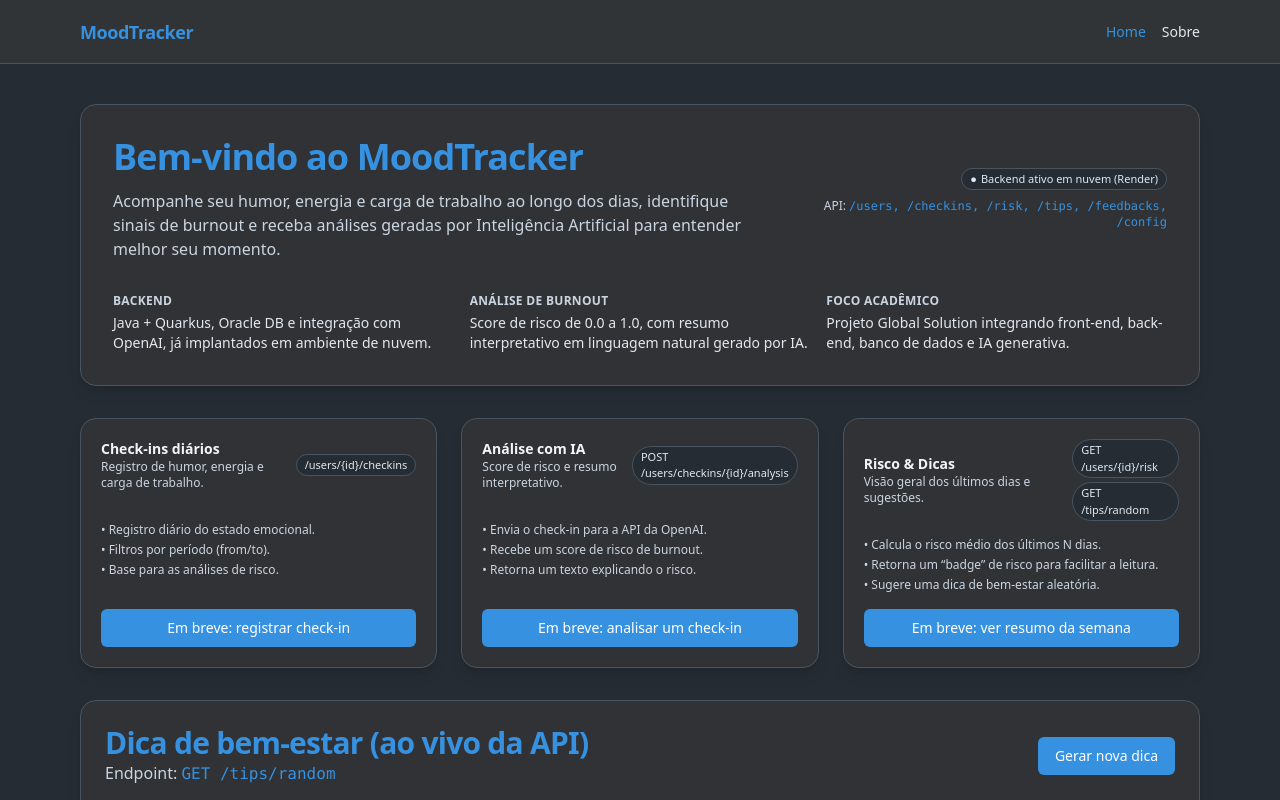
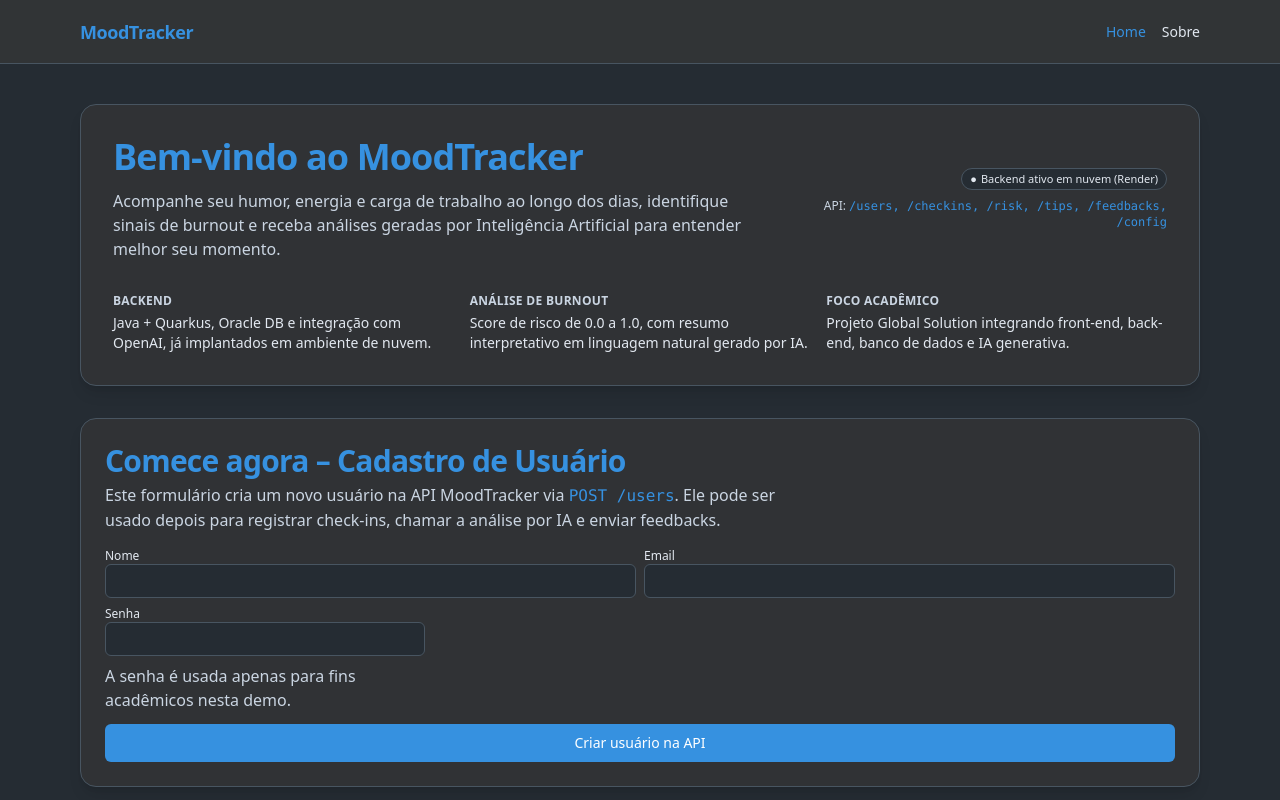
Before and after one commit to 1TDSPO-Hylia/moodtracker-frontend, a React (Vite) app in the folder moodtracker-hylia/: page / in a window 1280 px wide. Shown: the top 800 px of the page. Built offline with nearby package versions, Linux system fonts and the light colour scheme; no server answers.

Commit message:
feat: add user registration functionality and update user type definitions

```diff
--- a/moodtracker-hylia/src/lib/api.ts
+++ b/moodtracker-hylia/src/lib/api.ts
@@ -59,9 +59,10 @@
 ============================ */
 
 export type User = {
-  id: number;
-  name: string;
-  email: string;
+  id?: number;
+  idUsuario?: number;
+  nome?: string;
+  email?: string;
 };
 
 export function getUsers(): Promise<User[]> {
@@ -72,11 +73,13 @@
   return request<User>(`/users/${id}`);
 }
 
-export function createUser(data: {
-  name: string;
+export type NewUserInput = {
+  nome: string;
   email: string;
-  password: string;
-}): Promise<User> {
+  senha: string;
+};
+
+export function createUser(data: NewUserInput): Promise<User> {
   return request<User>("/users", {
     method: "POST",
     body: JSON.stringify(data),
--- a/moodtracker-hylia/src/pages/HomePage.tsx
+++ b/moodtracker-hylia/src/pages/HomePage.tsx
@@ -1,8 +1,9 @@
 // src/pages/HomePage.tsx
-import { useEffect, useState, type FormEvent, } from "react";
+import { useEffect, useState, type FormEvent } from "react";
 import {
   getRandomTip,
   getUserById,
+  createUser,
   getUserCheckins,
   getUserConfig,
   getUserFeedback,
@@ -34,10 +35,20 @@
   const [loadingFeedbacks, setLoadingFeedbacks] = useState(false);
   const [feedbackError, setFeedbackError] = useState<string | null>(null);
 
+  // --- CADASTRO ---
+  const [regName, setRegName] = useState("");
+  const [regEmail, setRegEmail] = useState("");
+  const [regPassword, setRegPassword] = useState("");
+  const [regLoading, setRegLoading] = useState(false);
+  const [regError, setRegError] = useState<string | null>(null);
+  const [regSuccess, setRegSuccess] = useState<string | null>(null);
+
   // formulário de novo feedback
   const [rating, setRating] = useState<number | null>(null);
   const [comment, setComment] = useState("");
   const [sendingFeedback, setSendingFeedback] = useState(false);
+
+  // --- FUNÇÕES ---
 
   async function loadTip() {
     try {
@@ -132,13 +143,49 @@
 
       setComment("");
       setRating(null);
-
       await loadFeedbacks();
     } catch (err) {
       console.error("Erro ao enviar feedback:", err);
       setFeedbackError("Não foi possível enviar o feedback agora.");
     } finally {
       setSendingFeedback(false);
+    }
+  }
+
+  async function handleRegister(e: FormEvent) {
+    e.preventDefault();
+    setRegError(null);
+    setRegSuccess(null);
+
+    if (!regName.trim() || !regEmail.trim() || !regPassword.trim()) {
+      setRegError("Preencha nome, email e senha.");
+      return;
+    }
+
+    try {
+      setRegLoading(true);
+      const created = await createUser({
+        nome: regName.trim(),
+        email: regEmail.trim(),
+        senha: regPassword.trim(),
+      });
+
+      const id =
+        (created as any).idUsuario ??
+        (created as any).id ??
+        "desconhecido";
+
+      setRegSuccess(
+        `Usuário criado com sucesso (ID: ${id}). Você já pode usar esse usuário na API para check-ins, análises e feedbacks.`
+      );
+      setRegName("");
+      setRegEmail("");
+      setRegPassword("");
+    } catch (err) {
+      console.error("Erro ao cadastrar usuário:", err);
+      setRegError("Não foi possível cadastrar o usuário agora.");
+    } finally {
+      setRegLoading(false);
     }
   }
 
@@ -156,6 +203,7 @@
     return d.toLocaleDateString("pt-BR");
   }
 
+  // --- JSX ---
   return (
     <main className="app-container py-10 space-y-8">
       {/* Hero / resumo do projeto */}
@@ -214,6 +262,77 @@
             </p>
           </div>
         </div>
+      </section>
+
+      {/* Cadastro rápido de usuário */}
+      <section className="app-card p-5 md:p-6 space-y-4">
+        <header>
+          <h2 className="app-page-title text-lg md:text-xl text-[#3691E0]">
+            Comece agora – Cadastro de Usuário
+          </h2>
+          <p className="app-text-muted text-xs md:text-sm mt-1 max-w-2xl">
+            Este formulário cria um novo usuário na API MoodTracker via{" "}
+            <code className="text-[#3691E0]">POST /users</code>. Ele pode ser
+            usado depois para registrar check-ins, chamar a análise por IA e
+            enviar feedbacks.
+          </p>
+        </header>
+
+        <form
+          onSubmit={handleRegister}
+          className="grid gap-3 md:grid-cols-[minmax(0,1.2fr),minmax(0,0.8fr)] md:items-end"
+        >
+          <div className="space-y-2">
+            <div className="grid gap-2 md:grid-cols-2">
+              <div className="space-y-1">
+                <label className="text-xs text-slate-200">Nome</label>
+                <input
+                  type="text"
+                  className="w-full rounded-md border border-[#485561] bg-[#252C33] px-3 py-2 text-xs text-slate-100 outline-none focus:ring-2 focus:ring-[#3691E0]"
+                  value={regName}
+                  onChange={(e) => setRegName(e.target.value)}
+                />
+              </div>
+              <div className="space-y-1">
+                <label className="text-xs text-slate-200">Email</label>
+                <input
+                  type="email"
+                  className="w-full rounded-md border border-[#485561] bg-[#252C33] px-3 py-2 text-xs text-slate-100 outline-none focus:ring-2 focus:ring-[#3691E0]"
+                  value={regEmail}
+                  onChange={(e) => setRegEmail(e.target.value)}
+                />
+              </div>
+            </div>
+
+            <div className="space-y-1 md:max-w-xs">
+              <label className="text-xs text-slate-200">Senha</label>
+              <input
+                type="password"
+                className="w-full rounded-md border border-[#485561] bg-[#252C33] px-3 py-2 text-xs text-slate-100 outline-none focus:ring-2 focus:ring-[#3691E0]"
+                value={regPassword}
+                onChange={(e) => setRegPassword(e.target.value)}
+              />
+              <p className="app-text-muted text-[11px] mt-1">
+                A senha é usada apenas para fins acadêmicos nesta demo.
+              </p>
+            </div>
+          </div>
+
+          <div className="flex flex-col gap-2">
+            <button
+              type="submit"
+              className="app-primary-btn text-xs md:text-sm w-full justify-center"
+              disabled={regLoading}
+            >
+              {regLoading ? "Cadastrando..." : "Criar usuário na API"}
+            </button>
+
+            {regError && <p className="app-error text-xs">{regError}</p>}
+            {regSuccess && (
+              <p className="text-[11px] text-emerald-300">{regSuccess}</p>
+            )}
+          </div>
+        </form>
       </section>
 
       {/* Cards principais do “app” */}
@@ -298,11 +417,8 @@
         <div className="flex items-center justify-between gap-3">
           <div>
             <h2 className="app-page-title text-[#3691E0] text-lg md:text-xl">
-              Dica de bem-estar (ao vivo da API)
+              Dica de bem-estar
             </h2>
-            <p className="app-text-muted text-xs md:text-sm">
-              Endpoint: <code className="text-[#3691E0]">GET /tips/random</code>
-            </p>
           </div>
 
           <button
@@ -526,9 +642,7 @@
                       </span>
                     </p>
                     <p className="text-slate-300 mt-0.5">
-                      {(fb as any).comentario ??
-                        (fb as any).comment ??
-                        ""}
+                      {(fb as any).comentario ?? (fb as any).comment ?? ""}
                     </p>
                   </div>
                 ))}
```
